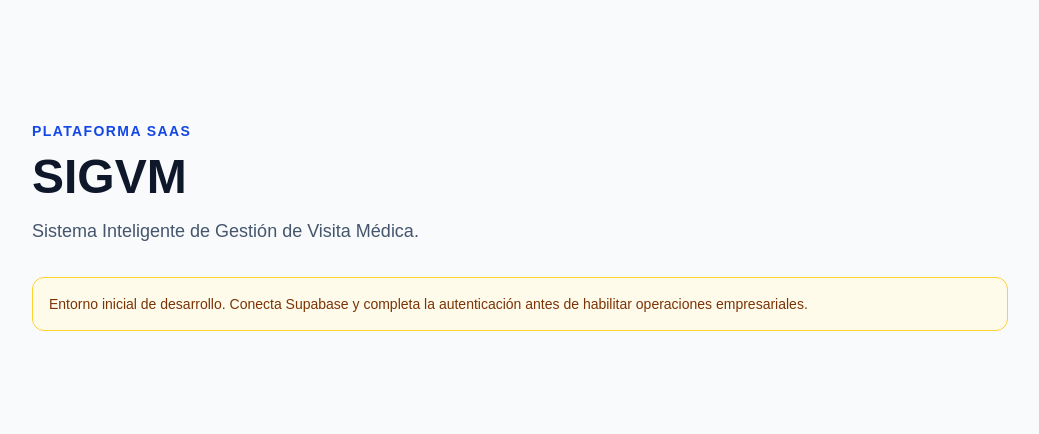
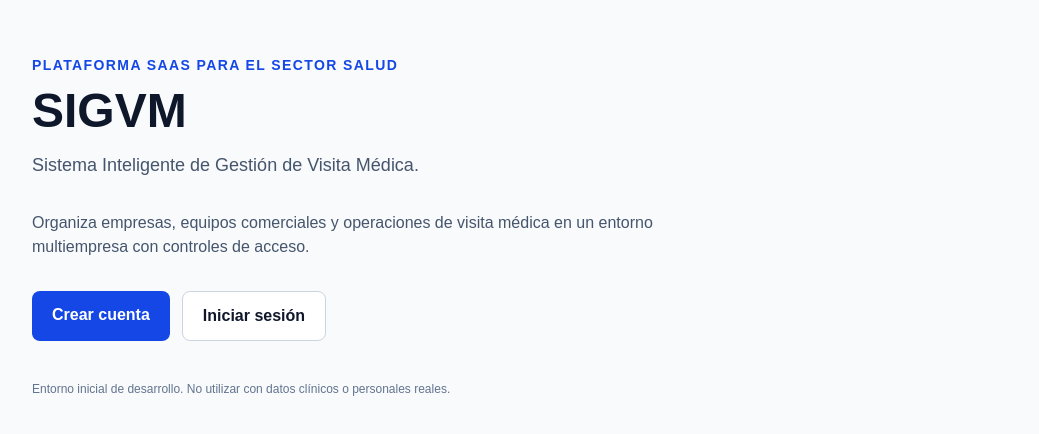
Before and after one commit to gustavoespaillat/sigvm, a Next.js app: page / in a window 1280 px wide. Shown: the part 174-608 px from the top of the page, without its empty margins (120-1159 px from the left). Built offline with nearby package versions, Linux system fonts and the light colour scheme.

Commit message:
feat(web): add SIGVM public landing with auth links

```diff
--- a/src/app/page.tsx
+++ b/src/app/page.tsx
@@ -1,16 +1,18 @@
+import Link from "next/link";
+
 export default function Home() {
   return (
     <main className="min-h-screen bg-slate-50 text-slate-900">
       <section className="mx-auto flex min-h-screen max-w-5xl flex-col justify-center px-6">
-        <p className="text-sm font-semibold tracking-widest text-blue-700">PLATAFORMA SAAS</p>
+        <p className="text-sm font-semibold tracking-widest text-blue-700">PLATAFORMA SAAS PARA EL SECTOR SALUD</p>
         <h1 className="mt-3 text-5xl font-bold">SIGVM</h1>
-        <p className="mt-4 max-w-2xl text-lg text-slate-600">
-          Sistema Inteligente de Gestión de Visita Médica.
-        </p>
-        <p className="mt-8 rounded-xl border border-amber-300 bg-amber-50 p-4 text-sm text-amber-900">
-          Entorno inicial de desarrollo. Conecta Supabase y completa la autenticación
-          antes de habilitar operaciones empresariales.
-        </p>
+        <p className="mt-4 max-w-2xl text-lg text-slate-600">Sistema Inteligente de Gestión de Visita Médica.</p>
+        <p className="mt-8 max-w-2xl text-slate-600">Organiza empresas, equipos comerciales y operaciones de visita médica en un entorno multiempresa con controles de acceso.</p>
+        <div className="mt-8 flex flex-wrap gap-3">
+          <Link href="/registro" className="rounded-lg bg-blue-700 px-5 py-3 font-semibold text-white">Crear cuenta</Link>
+          <Link href="/login" className="rounded-lg border border-slate-300 bg-white px-5 py-3 font-semibold">Iniciar sesión</Link>
+        </div>
+        <p className="mt-10 text-xs text-slate-500">Entorno inicial de desarrollo. No utilizar con datos clínicos o personales reales.</p>
       </section>
     </main>
   );
```
